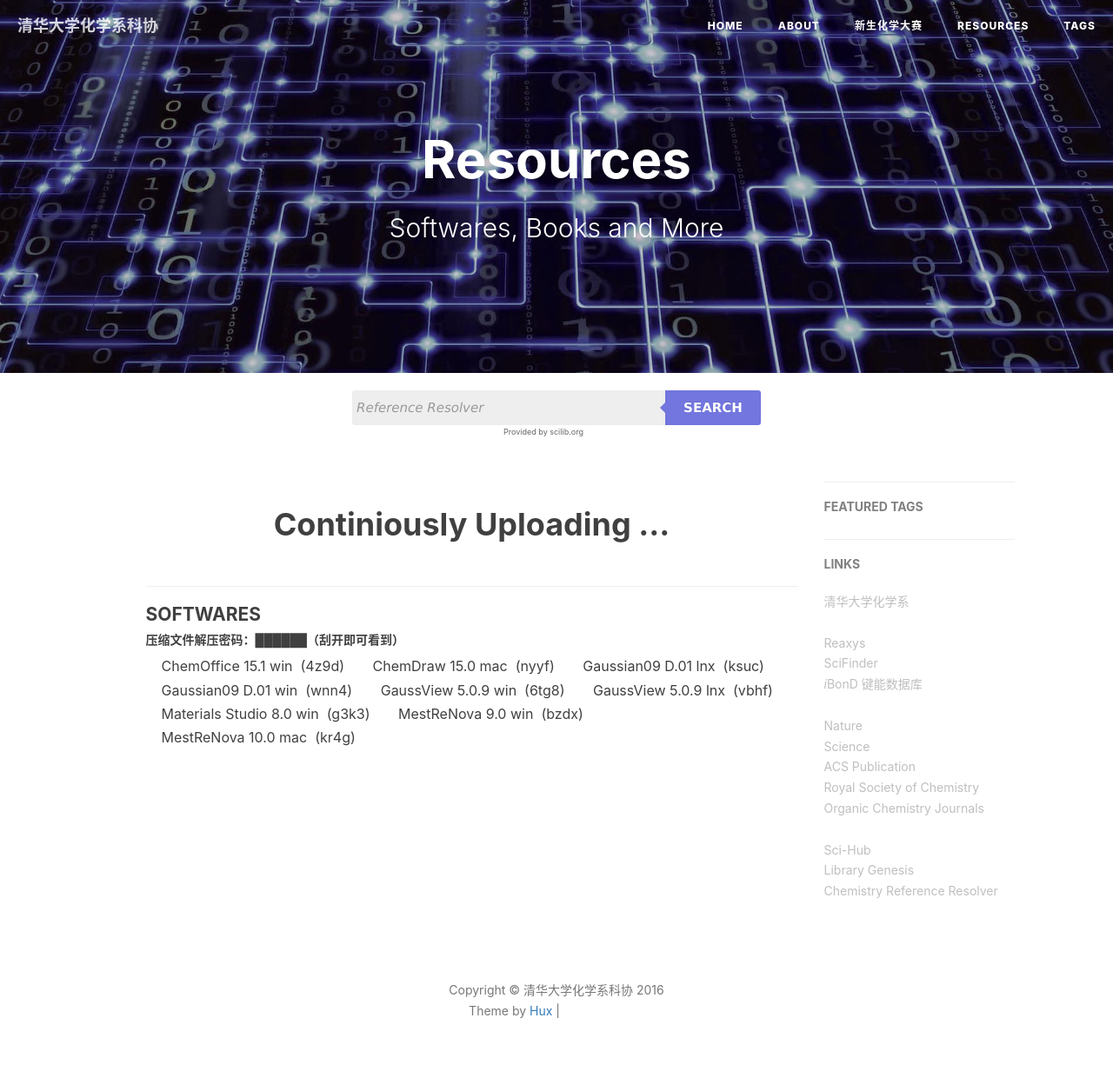
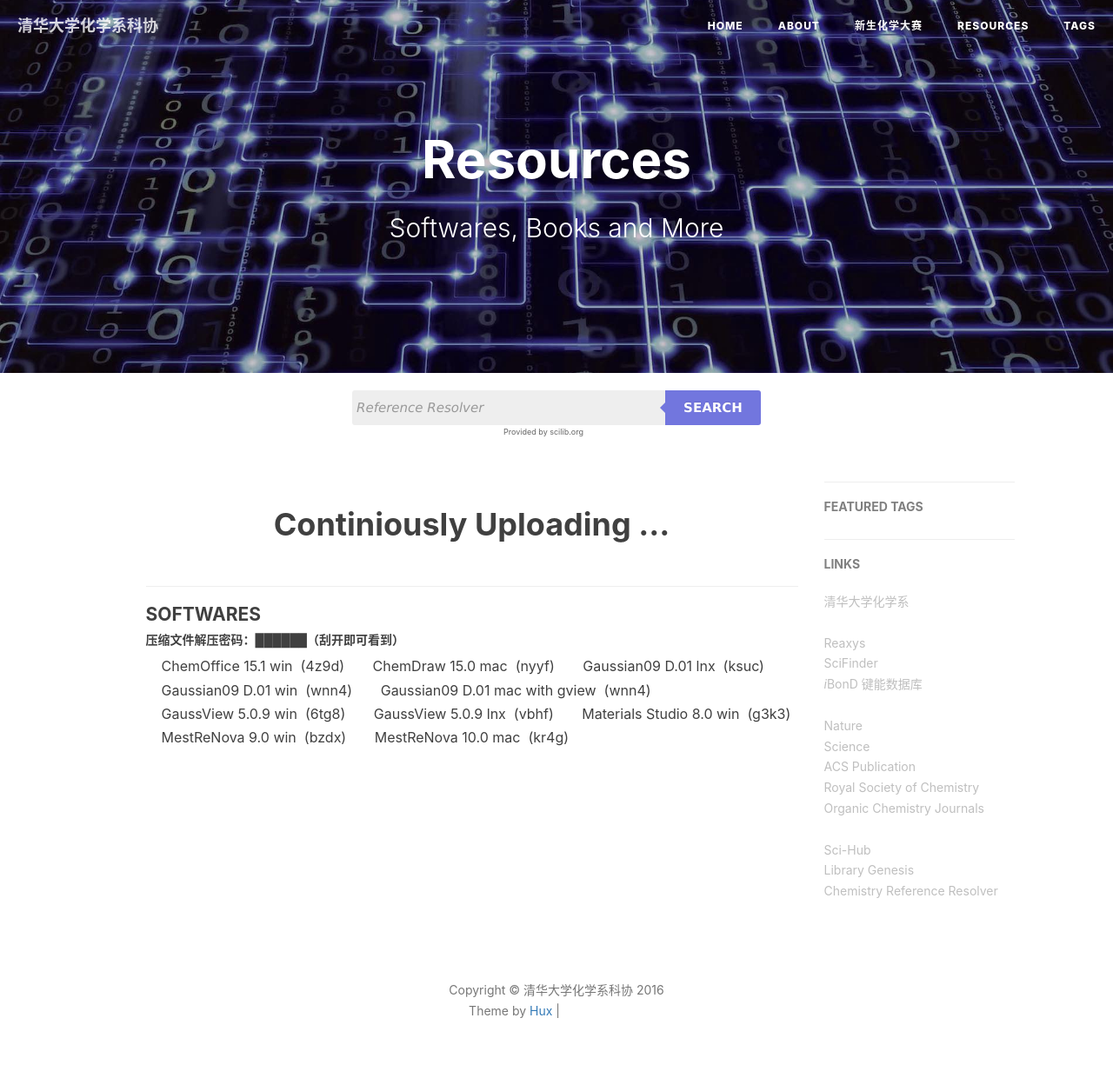
Before and after one commit to THUchemST/thuchemst.github.io, a Jekyll site: the page built from resources.html, in a window 1280 px wide. Shown: the whole page at 87% size. Built offline with Jekyll 4.4.1, drawn with Linux system fonts in a browser that asks for light colours; nearby versions of some CDN libraries; comment, search, counter and statistics services are not loaded; grey boxes are pictures that could not be loaded.

Commit message:
For in-campus use

```diff
--- a/_config.yml
+++ b/_config.yml
@@ -2,11 +2,11 @@
 title: 清华大学化学系科协
 SEOTitle: 清化科协
 header-img: img/home-bg.jpg
-email: huxpro@gmail.com
+email: thuchemst@163.com
 description:
 keyword:
-url: "http://thuchemst.github.io"              # your host, for absolute URL
-baseurl: ""                             # for example, '/blog' if your blog hosted on 'host/blog'
+url: "https://thuchemst.github.io"              # your host, for absolute URL
+baseurl: ""          # for example, '/blog' if your blog hosted on 'host/blog'
 
 
 
@@ -126,10 +126,12 @@
 software: [
         {
           title: "ChemOffice 15.1 win",
+		  href-in: "Software/ChemOffice/ChemOffice 15.1 WIN.zip",
           href: "http://pan.baidu.com/s/1miB7Sso",
           code: 4z9d
         },{
           title: "ChemDraw 15.0 mac",
+		  href-in: "Software/ChemOffice/ChemDraw 15.0 OSX.zip",
           href: "http://pan.baidu.com/s/1geEjFRt",
           code: nyyf
         },{
@@ -139,6 +141,10 @@
         },{
           title: "Gaussian09 D.01 win",
           href: "http://pan.baidu.com/s/1c23FMgS",
+          code: wnn4
+        },{
+          title: "Gaussian09 D.01 mac with gview",
+          href-in: "Software/Gaussian/G09IM-D01.zip",
           code: wnn4
         },{
           title: "GaussView 5.0.9 win",
--- a/resources.html
+++ b/resources.html
@@ -13,7 +13,7 @@
                 <h4>SOFTWARES<h5>压缩文件解压密码：██████（刮开即可看到）</h5></h4>
                 <ul class="list-inline">
                     {% for software in site.software %}
-                        <li>&nbsp;&nbsp;&nbsp;&nbsp;<a href="{{software.href}}">{{software.title}}</a>{% if software.code %}&nbsp;&nbsp;({{software.code}}){% endif %}</li>
+                        <li>&nbsp;&nbsp;&nbsp;&nbsp;<a href="{{software.href-in}}">{{software.title}}</a>{% if software.code %}&nbsp;&nbsp;(<a  href="{{software.href}}">{{software.code}}){% endif %}</li>
                     {% endfor %}
                 </ul>
                 {% endif %}
```
Also changed, not shown: 2 other files.
